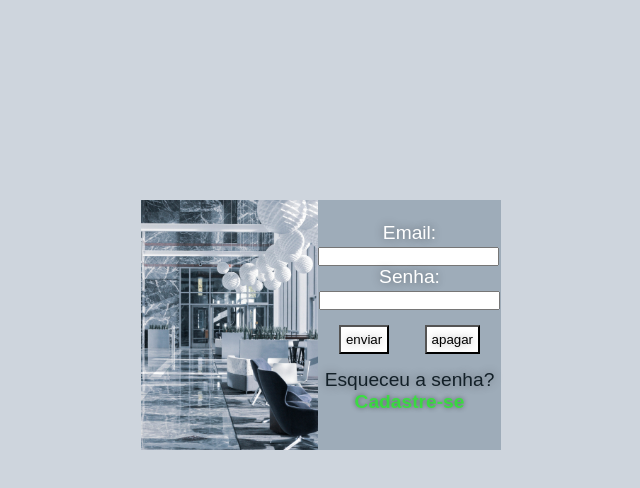
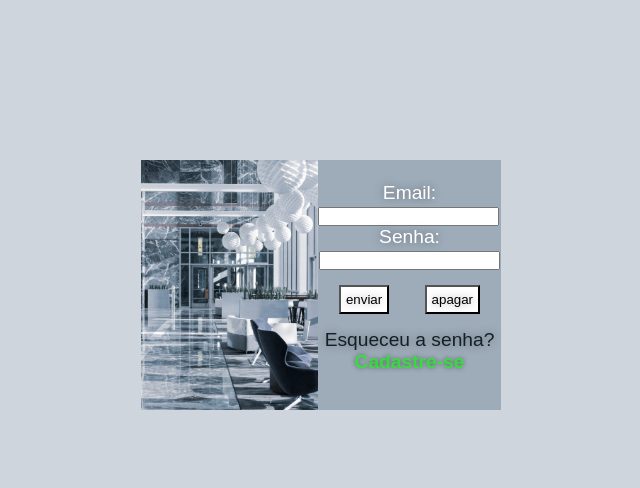
Before and after one commit to JoaoVitorAmaro01/login-2, a plain HTML site: page index.html in a window 1280 px wide. Shown: the whole page, without its empty margins (319-959 px from the left). Drawn offline with Linux system fonts and the light colour scheme.

Commit message:
Update index.css

```diff
--- a/index.css
+++ b/index.css
@@ -14,7 +14,7 @@ main{
     justify-content: center;
     margin: auto;
     width: 360px;
-    padding: 25vh 0px 0px 0px;
+    padding: 20vh 0px 0px 0px;
 }
 #imagem{
     background-image: url(imagens/lounge.jpg);
```
